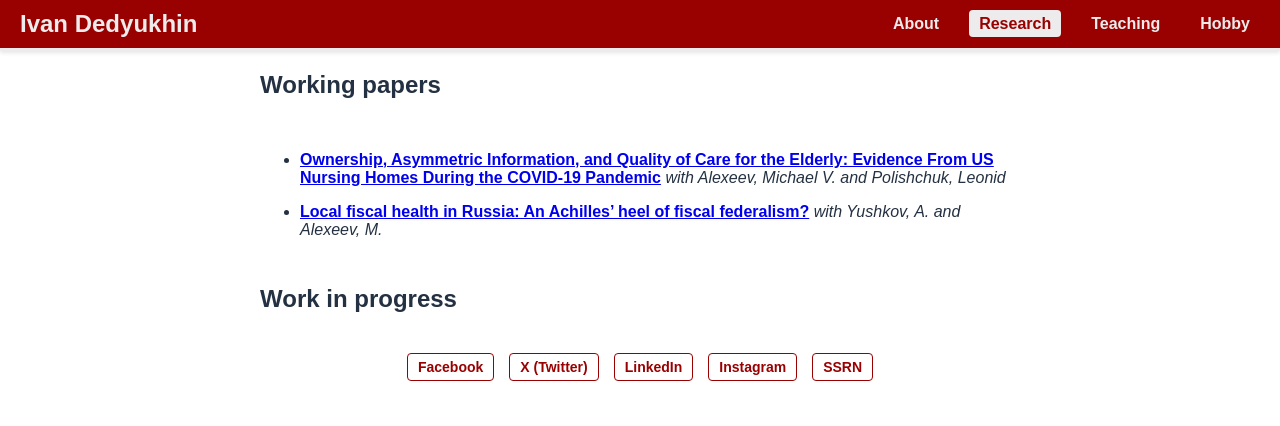
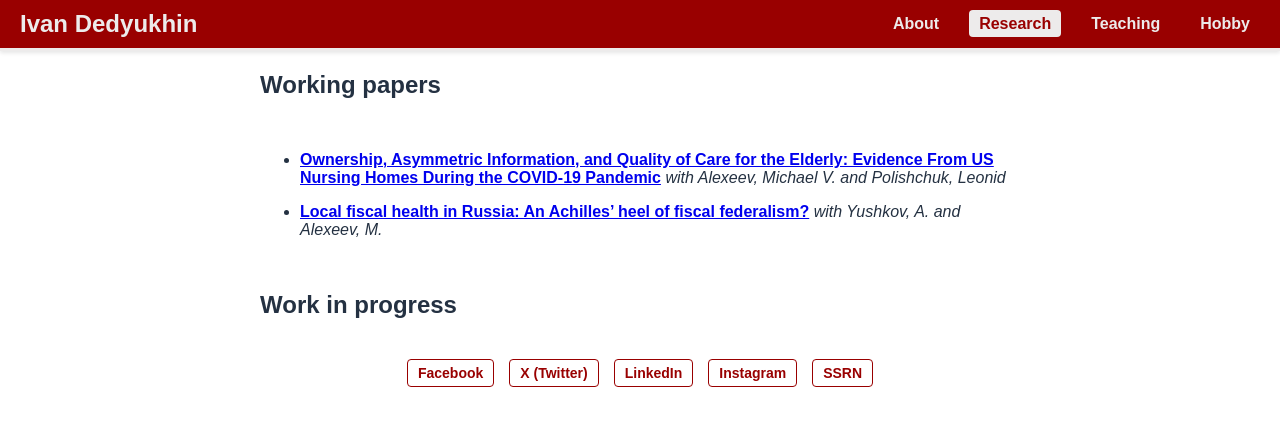
Before and after one commit to Dedyukhin/dedyukhin.github.io, a Jekyll site: the page built from Research.md, in a window 1280 px wide. Shown: the top 426 px of the page. Built offline with Jekyll 4.4.1, drawn with Linux system fonts in a browser that asks for light colours.

Commit message:
Update Research.md

```diff
--- a/Research.md
+++ b/Research.md
@@ -4,11 +4,6 @@ title: Research
 permalink: /research/
 ---
 
-<style>
-    p {
-        margin-bottom: 10px; /* Adjust the value to decrease spacing */
-    }
-</style>
 
 
 Working papers
```
